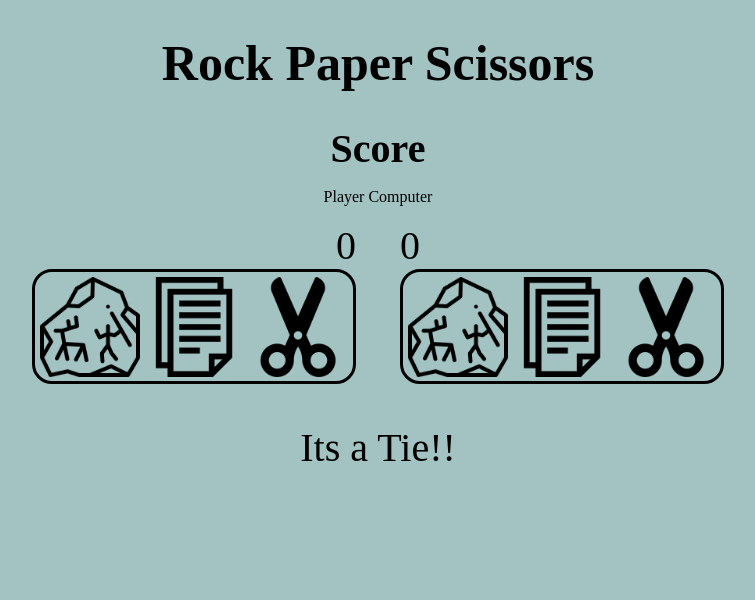
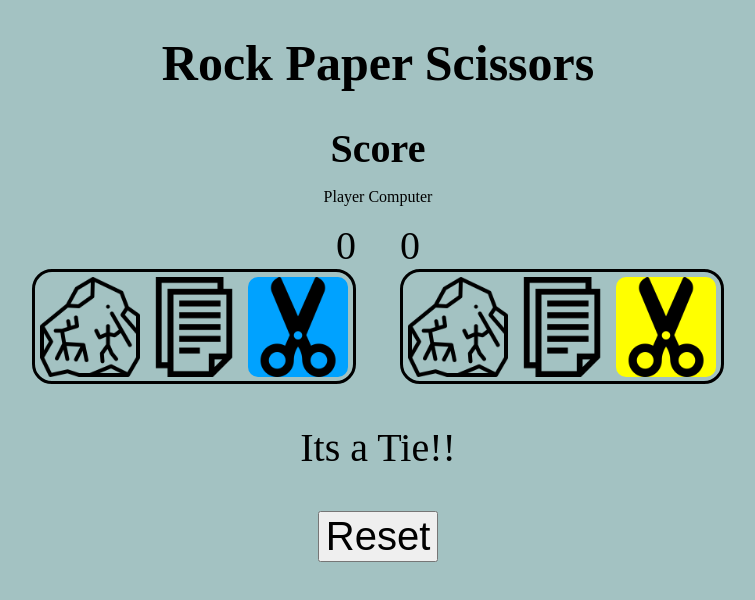
Before and after one commit to jehutymsms/ROCKPAPERSCISSORS, a plain HTML site: page index.html in a window 1280 px wide. Both pictures are taken after a click on the picture 560 px from the left and 327 px from the top of the page. Shown: the whole page, without its empty margins (262-1017 px from the left). Drawn offline with Linux system fonts and the light colour scheme.

Commit message:
Added Hightlights to Player and Computer Selection Also added Reset button Reset button only resets score at this time

```diff
--- a/index.html
+++ b/index.html
@@ -33,6 +33,7 @@
     </div>
     <div id='gamewords'>
       <p id ='words'>Lets Play</p>
+      <button id="reset" >Reset</button>
     </div>
   </div>
   <script src="myScript.js"></script>
--- a/myScript.js
+++ b/myScript.js
@@ -1,9 +1,33 @@
+//
+// vairiables for computer Images
+let cck = document.getElementById("crock");
+let cper = document.getElementById("cpaper");
+let cissor = document.getElementById("cscissors");
+
+// function to hightlight computer selection and deselect
+// previous selection
+
+function chighlight(x){
+  let image = [cck, cper, cissor];
+  for (i=0; i< image.length; i++ ) {
+    image[i].classList.remove("cplayed");
+  }
+  if (x == "r"){
+    return cck.classList.add("cplayed")
+  }else if(x == "p"){
+    return cper.classList.add("cplayed")
+  }else{
+    return cissor.classList.add("cplayed")
+  }
+}
+
 // returns computer random selction of Rock, Paper, Scissors
 function computerPlay(){
   array = ["r","p","s"];
-  return array[Math.floor(Math.random() * array.length)];
+  let answer = array[Math.floor(Math.random() * array.length)];
+  chighlight(answer);
+  return answer;
 }
-
 
 // Make Program to play 1 round of Rock, Paper, Scissor
 // computerSelection as input
@@ -108,25 +132,66 @@ function winner(x){
   }
 }
 
-// Makes Images clickable and runs game
+// vairiables for player Images
 let rck = document.getElementById("prock");
 let pper = document.getElementById("ppaper");
 let sissor = document.getElementById("pscissors");
 
+// function to hightlight selection and remove hightlight from players
+// previous selection
+function phighlight(x){
+  let image = [rck, pper, sissor];
+  for (i=0; i< image.length; i++ ) {
+    image[i].classList.remove("pplayed");
+  }
+  return x.classList.add("pplayed")
+}
+
 rck.onclick = function(){
   let outcome = playRound(computerPlay(), "r");
+  phighlight(rck);
   sCore(outcome);
   winner(outcome);
 }
 
 pper.onclick = function(){
   let outcome = playRound(computerPlay(), "p");
+  phighlight(pper);
   sCore(outcome);
   winner(outcome);
 }
 
 sissor.onclick = function(){
   let outcome = playRound(computerPlay(), "s");
+  phighlight(sissor);
   sCore(outcome);
   winner(outcome);
 }
+
+//variable for reset button
+let reset = document.getElementById("reset");
+
+//Functions to reset game
+
+
+reset.onclick = function(){
+  scorereset()
+}
+
+// resets score
+function scorereset(){
+  computerScore = 0;
+  playerScore = 0;
+  document.getElementById("computerscore").innerHTML = computerScore;
+  document.getElementById("playerscore").innerHTML = playerScore;
+}
+
+// // removes hightlights
+// function removeAllHightlight(){
+
+// }
+// // resets game words to previous
+
+// function(x){
+
+// }
--- a/style.css
+++ b/style.css
@@ -77,3 +77,18 @@ img:hover{
     50% { transform: scale(1.1);}
     100% { transform: scale(1); }
     }
+
+.cplayed {
+    background-color: yellow;
+    border-radius: 10px;
+}
+
+.pplayed {
+    background-color: rgb(0, 162, 255);
+    border-radius: 10px;
+}
+
+#reset {
+    color: black;
+    font-size: 40px;
+}
```
